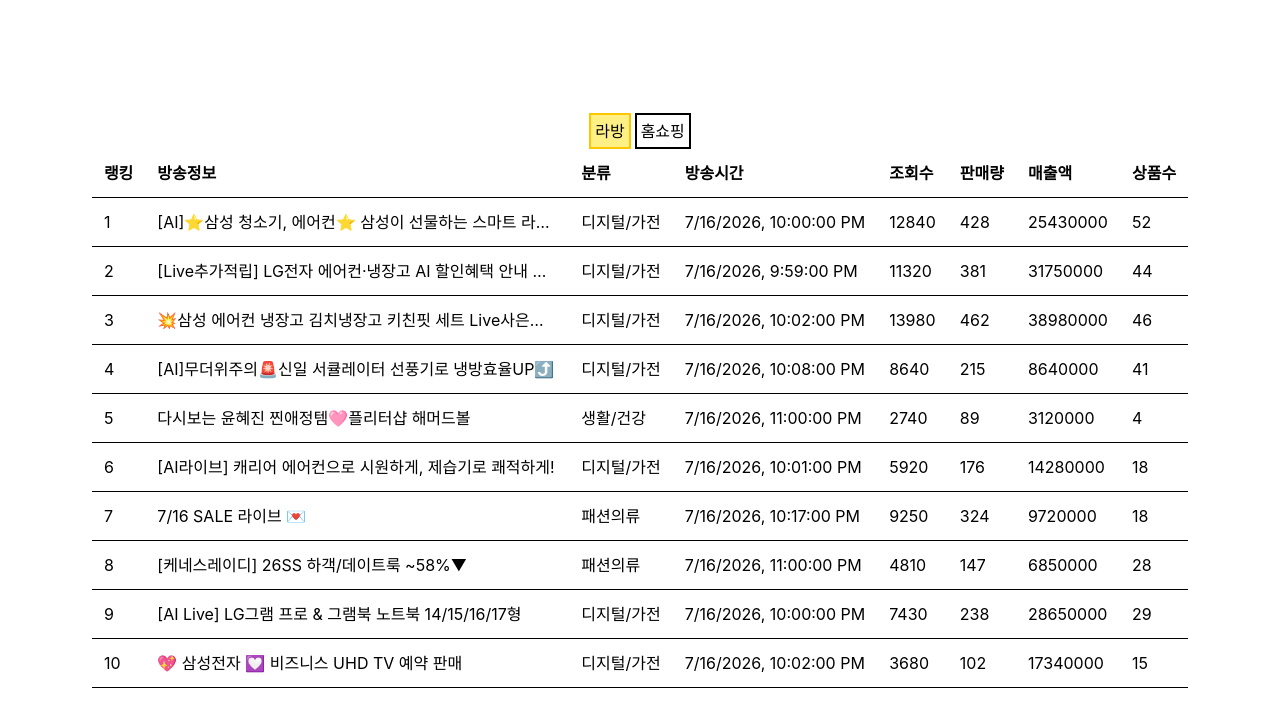
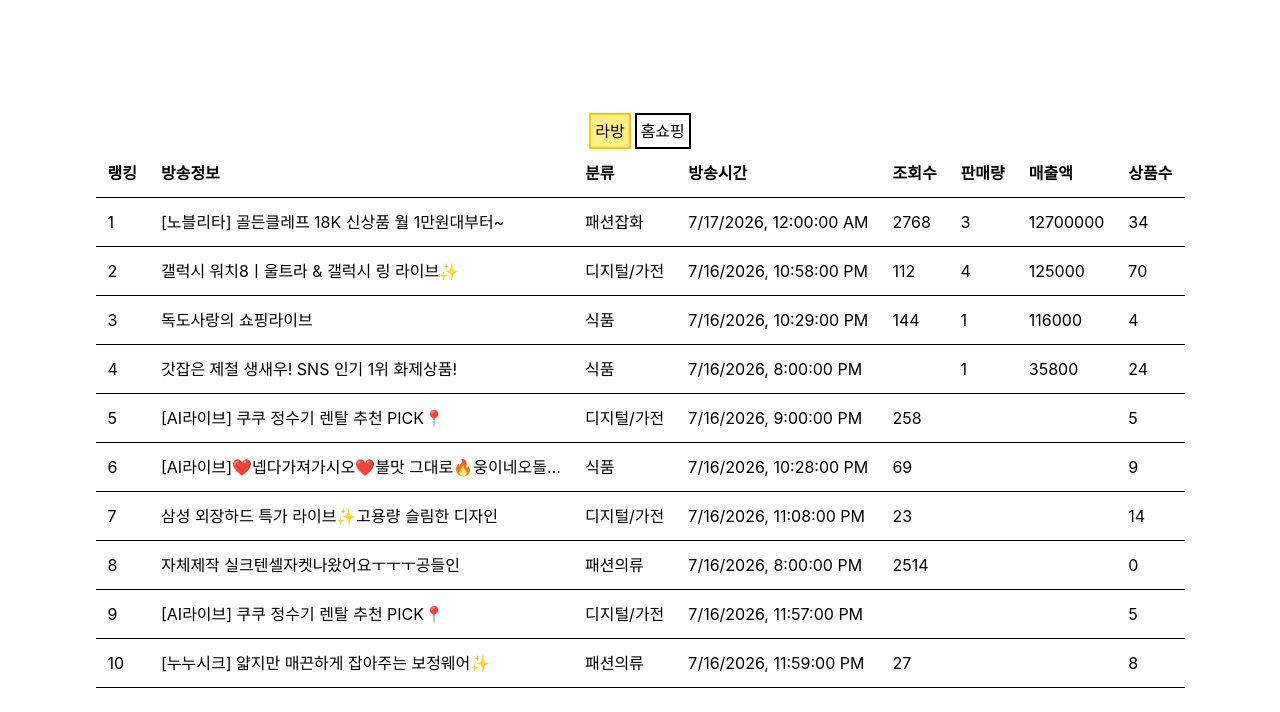
Before and after one commit to kimtaehyun304/cv3-assignment, a React (Vite) app: page / in a window 1280 px wide. Shown: the top 712 px of the page. Built offline with nearby package versions, Linux system fonts and the light colour scheme.

Commit message:
자물쇠 오픈으로 인한 목업데이터 변경

```diff
--- a/src/App.tsx
+++ b/src/App.tsx
@@ -9,243 +9,220 @@ type Category = "라방" | "홈쇼핑";
 type DataRes = {
   rank: number;
   title: string;
-  platform: string;
   category: string;
   date: Date;
-  viewCount: number;
-  salesCount: number;
-  revenue: number;
+  viewCount: number | null;
+  salesCount: number | null;
+  revenue: number | null;
   itemCount: number;
 };
 
 const labangMockData: DataRes[] = [
   {
     rank: 1,
-    title: "[AI]⭐삼성 청소기, 에어컨⭐ 삼성이 선물하는 스마트 라이프",
-    platform: "네이버쇼핑LIVE",
-    category: "디지털/가전",
-    date: new Date("2026-07-16T22:00:00"),
-    viewCount: 12840,
-    salesCount: 428,
-    revenue: 25430000,
-    itemCount: 52,
+    title: "[노블리타] 골든클레프 18K 신상품 월 1만원대부터~",
+    category: "패션잡화",
+    date: new Date("2026-07-17T00:00:00"),
+    viewCount: 2768,
+    salesCount: 3,
+    revenue: 12700000,
+    itemCount: 34,
   },
   {
     rank: 2,
-    title: "[Live추가적립] LG전자 에어컨·냉장고 AI 할인혜택 안내 라이브",
-    platform: "네이버쇼핑LIVE",
+    title: "갤럭시 워치8ㅣ울트라 & 갤럭시 링 라이브✨",
     category: "디지털/가전",
-    date: new Date("2026-07-16T21:59:00"),
-    viewCount: 11320,
-    salesCount: 381,
-    revenue: 31750000,
-    itemCount: 44,
+    date: new Date("2026-07-16T22:58:00"),
+    viewCount: 112,
+    salesCount: 4,
+    revenue: 125000,
+    itemCount: 70,
   },
   {
     rank: 3,
-    title: "💥삼성 에어컨 냉장고 김치냉장고 키친핏 세트 Live사은품🎁[AI]",
-    platform: "네이버쇼핑LIVE",
-    category: "디지털/가전",
-    date: new Date("2026-07-16T22:02:00"),
-    viewCount: 13980,
-    salesCount: 462,
-    revenue: 38980000,
-    itemCount: 46,
+    title: "독도사랑의 쇼핑라이브",
+    category: "식품",
+    date: new Date("2026-07-16T22:29:00"),
+    viewCount: 144,
+    salesCount: 1,
+    revenue: 116000,
+    itemCount: 4,
   },
   {
     rank: 4,
-    title: "[AI]무더위주의🚨신일 서큘레이터 선풍기로 냉방효율UP⤴️",
-    platform: "네이버쇼핑LIVE",
-    category: "디지털/가전",
-    date: new Date("2026-07-16T22:08:00"),
-    viewCount: 8640,
-    salesCount: 215,
-    revenue: 8640000,
-    itemCount: 41,
+    title: "갓잡은 제철 생새우! SNS 인기 1위 화제상품!",
+    category: "식품",
+    date: new Date("2026-07-16T20:00:00"),
+    viewCount: null,
+    salesCount: 1,
+    revenue: 35800,
+    itemCount: 24,
   },
   {
     rank: 5,
-    title: "다시보는 윤혜진 찐애정템🩷플리터샵 해머드볼",
-    platform: "CJ온스타일",
-    category: "생활/건강",
-    date: new Date("2026-07-16T23:00:00"),
-    viewCount: 2740,
-    salesCount: 89,
-    revenue: 3120000,
-    itemCount: 4,
+    title: "[AI라이브] 쿠쿠 정수기 렌탈 추천 PICK📍",
+    category: "디지털/가전",
+    date: new Date("2026-07-16T21:00:00"),
+    viewCount: 258,
+    salesCount: null,
+    revenue: null,
+    itemCount: 5,
   },
   {
     rank: 6,
-    title: "[AI라이브] 캐리어 에어컨으로 시원하게, 제습기로 쾌적하게!",
-    platform: "네이버쇼핑LIVE",
-    category: "디지털/가전",
-    date: new Date("2026-07-16T22:01:00"),
-    viewCount: 5920,
-    salesCount: 176,
-    revenue: 14280000,
-    itemCount: 18,
+    title: "[AI라이브]❤️넵다가져가시오❤️불맛 그대로🔥웅이네오돌뼈🔥",
+    category: "식품",
+    date: new Date("2026-07-16T22:28:00"),
+    viewCount: 69,
+    salesCount: null,
+    revenue: null,
+    itemCount: 9,
   },
   {
     rank: 7,
-    title: "7/16 SALE 라이브 💌",
-    platform: "네이버쇼핑LIVE",
-    category: "패션의류",
-    date: new Date("2026-07-16T22:17:00"),
-    viewCount: 9250,
-    salesCount: 324,
-    revenue: 9720000,
-    itemCount: 18,
+    title: "삼성 외장하드 특가 라이브✨고용량 슬림한 디자인",
+    category: "디지털/가전",
+    date: new Date("2026-07-16T23:08:00"),
+    viewCount: 23,
+    salesCount: null,
+    revenue: null,
+    itemCount: 14,
   },
   {
     rank: 8,
-    title: "[케네스레이디] 26SS 하객/데이트룩 ~58%▼",
-    platform: "현대Hmall 쇼라",
+    title: "자체제작 실크텐셀자켓나왔어요ㅜㅜㅜ공들인",
     category: "패션의류",
-    date: new Date("2026-07-16T23:00:00"),
-    viewCount: 4810,
-    salesCount: 147,
-    revenue: 6850000,
-    itemCount: 28,
+    date: new Date("2026-07-16T20:00:00"),
+    viewCount: 2514,
+    salesCount: null,
+    revenue: null,
+    itemCount: 0,
   },
   {
     rank: 9,
-    title: "[AI Live] LG그램 프로 & 그램북 노트북 14/15/16/17형",
-    platform: "네이버쇼핑LIVE",
+    title: "[AI라이브] 쿠쿠 정수기 렌탈 추천 PICK📍",
     category: "디지털/가전",
-    date: new Date("2026-07-16T22:00:00"),
-    viewCount: 7430,
-    salesCount: 238,
-    revenue: 28650000,
-    itemCount: 29,
+    date: new Date("2026-07-16T23:57:00"),
+    viewCount: null,
+    salesCount: null,
+    revenue: null,
+    itemCount: 5,
   },
   {
     rank: 10,
-    title: "💖 삼성전자 💟 비즈니스 UHD TV 예약 판매",
-    platform: "네이버쇼핑LIVE",
-    category: "디지털/가전",
-    date: new Date("2026-07-16T22:02:00"),
-    viewCount: 3680,
-    salesCount: 102,
-    revenue: 17340000,
-    itemCount: 15,
+    title: "[누누시크] 얇지만 매끈하게 잡아주는 보정웨어✨",
+    category: "패션의류",
+    date: new Date("2026-07-16T23:59:00"),
+    viewCount: 27,
+    salesCount: null,
+    revenue: null,
+    itemCount: 8,
   },
 ];
 
 const homeShoppingMockData: DataRes[] = [
   {
     rank: 1,
-    title:
-      "한화손보 유방·갑상선암 추가진단비플랜(시그니처 여성건강보험4.0)(DATA)",
-    platform: "현대홈쇼핑 플러스샵",
-    category: "여가/생활편의",
-    date: new Date("2026-07-16T22:40:00"),
-    viewCount: 1250,
-    salesCount: 18,
-    revenue: 3240000,
-    itemCount: 1,
+    title: "유피토스 피토프로틴 헤어컬러 기본패키지",
+    category: "화장품/미용",
+    date: new Date("2026-07-16T23:55:00"),
+    viewCount: 510,
+    salesCount: null,
+    revenue: 117000000,
+    itemCount: 5,
   },
   {
     rank: 2,
-    title:
-      "925실버 이태리 트위스트 볼 2줄 목걸이+테니스팔찌+블로썸목걸이+귀걸이 3종세트",
-    platform: "CJ온스타일",
-    category: "패션잡화",
-    date: new Date("2026-07-16T22:55:00"),
-    viewCount: 5320,
-    salesCount: 246,
-    revenue: 9840000,
-    itemCount: 8,
+    title: "[최초가 259,000원]25FW 헤이즈 퀼팅 다운",
+    category: "패션의류",
+    date: new Date("2026-07-16T23:55:00"),
+    viewCount: 2308,
+    salesCount: null,
+    revenue: 111000000,
+    itemCount: 10,
   },
   {
     rank: 3,
-    title: "[공식수입정품] 토트백 (BXG45076)",
-    platform: "롯데홈쇼핑",
-    category: "패션의류",
-    date: new Date("2026-07-16T22:50:00"),
-    viewCount: 4860,
-    salesCount: 192,
-    revenue: 15360000,
+    title: "[자코모] 바스토 3인 럭스 통가죽 천연면피 소가죽 소파+쿠션1개",
+    category: "가구/인테리어",
+    date: new Date("2026-07-16T23:38:00"),
+    viewCount: 29,
+    salesCount: null,
+    revenue: 76910000,
     itemCount: 7,
   },
   {
     rank: 4,
-    title: "게스 언더웨어 26SS 에어슬림젤리 브라팬티 4세트 + 세컨팬티 4종",
-    platform: "GS홈쇼핑",
+    title:
+      "[LBL] (런칭가 79,000원)26SS 프렌치린넨 블렌디드 슬리브리스 니트 3종",
     category: "패션의류",
-    date: new Date("2026-07-16T22:55:00"),
-    viewCount: 3540,
-    salesCount: 137,
-    revenue: 6713000,
-    itemCount: 1,
+    date: new Date("2026-07-16T23:55:00"),
+    viewCount: 1464,
+    salesCount: null,
+    revenue: 65520000,
+    itemCount: 5,
   },
   {
     rank: 5,
-    title: "산지애 아삭아삭 햇복숭아 총 9kg (3kg*3box)",
-    platform: "GS홈쇼핑 마이샵",
-    category: "식품",
-    date: new Date("2026-07-16T22:38:00"),
-    viewCount: 6120,
-    salesCount: 321,
-    revenue: 5778000,
-    itemCount: 2,
+    title: "최신상 하퍼스바자 멜라토닝 글로우크림 본품 1병",
+    category: "화장품/미용",
+    date: new Date("2026-07-16T23:55:00"),
+    viewCount: 448,
+    salesCount: null,
+    revenue: 57240000,
+    itemCount: 3,
   },
   {
     rank: 6,
-    title: "[캐롤프랑크/최초공개] 엘릭시르 앰플 클렌저 이찬석패키지",
-    platform: "현대홈쇼핑",
-    category: "화장품/미용",
-    date: new Date("2026-07-16T22:55:00"),
-    viewCount: 4380,
-    salesCount: 174,
-    revenue: 8526000,
+    title: "개국 11주년 특집가! 이가격 최조 [에코로바] 여성 썸머 캐쥬얼화",
+    category: "패션잡화",
+    date: new Date("2026-07-16T23:50:00"),
+    viewCount: 1743,
+    salesCount: null,
+    revenue: 52120000,
     itemCount: 2,
   },
   {
     rank: 7,
-    title:
-      "[방송에서만기초12종] 최신상 AHC 프라임 엑스퍼트 풀기초 3세트 (+캡쳐3종)",
-    platform: "홈앤쇼핑",
-    category: "화장품/미용",
-    date: new Date("2026-07-16T22:55:00"),
-    viewCount: 5290,
-    salesCount: 263,
-    revenue: 11046000,
-    itemCount: 1,
+    title: "국내산 직화구이 무뼈닭발 8팩",
+    category: "패션의류",
+    date: new Date("2026-07-16T23:32:00"),
+    viewCount: 1289,
+    salesCount: null,
+    revenue: 51430000,
+    itemCount: 2,
   },
   {
     rank: 8,
     title:
-      "★특가★[마노아] 세탁세제 2.5리터 8통 X 섬유 유연제 2.5리터 2통 (총 10통)",
-    platform: "공영쇼핑",
-    category: "생활/건강",
-    date: new Date("2026-07-16T22:50:00"),
-    viewCount: 3920,
-    salesCount: 205,
-    revenue: 4920000,
-    itemCount: 1,
+      "(더블/파리여행컬렉션) 라 사본느리 드 니옹 클렌징바 20개+방송에서만 당나귀우유 2개 +쇼핑백 2개",
+    category: "화장품/미용",
+    date: new Date("2026-07-16T23:55:00"),
+    viewCount: 399,
+    salesCount: null,
+    revenue: 44120000,
+    itemCount: 3,
   },
   {
     rank: 9,
-    title: "한일이동식에어컨",
-    platform: "NS홈쇼핑",
-    category: "디지털/가전",
-    date: new Date("2026-07-16T22:50:00"),
-    viewCount: 4670,
-    salesCount: 98,
-    revenue: 24500000,
-    itemCount: 3,
+    title:
+      "[뉴질랜드 직수입] 하커허벌 마누카 로젠지 MGO 514+ 10박스+딥클리어샷 2박스",
+    category: "식품",
+    date: new Date("2026-07-16T23:45:00"),
+    viewCount: 223,
+    salesCount: null,
+    revenue: 39260000,
+    itemCount: 2,
   },
   {
     rank: 10,
-    title:
-      "[방송에서만 이구성이가격] 파나소닉 제트워셔 NEW포터블 무선 구강세정기 1+1SET(DJ11)",
-    platform: "신세계쇼핑",
-    category: "디지털/가전",
-    date: new Date("2026-07-16T22:36:00"),
-    viewCount: 3510,
-    salesCount: 142,
-    revenue: 7100000,
-    itemCount: 3,
+    title: "밤로쉐생율1",
+    category: "식품",
+    date: new Date("2026-07-16T23:42:00"),
+    viewCount: 825,
+    salesCount: null,
+    revenue: 32920000,
+    itemCount: 2,
   },
 ];
 
```
